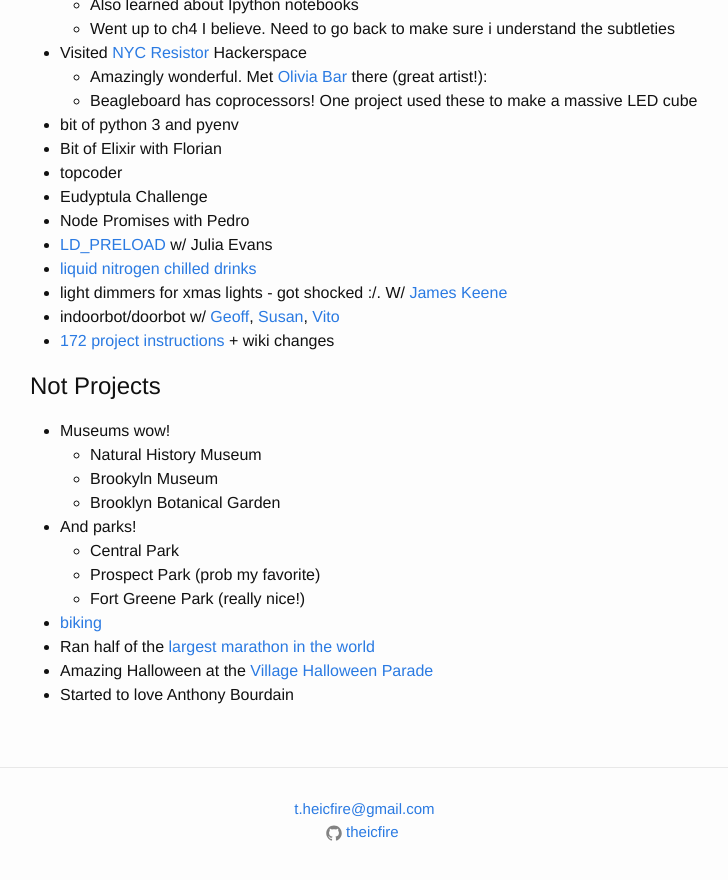
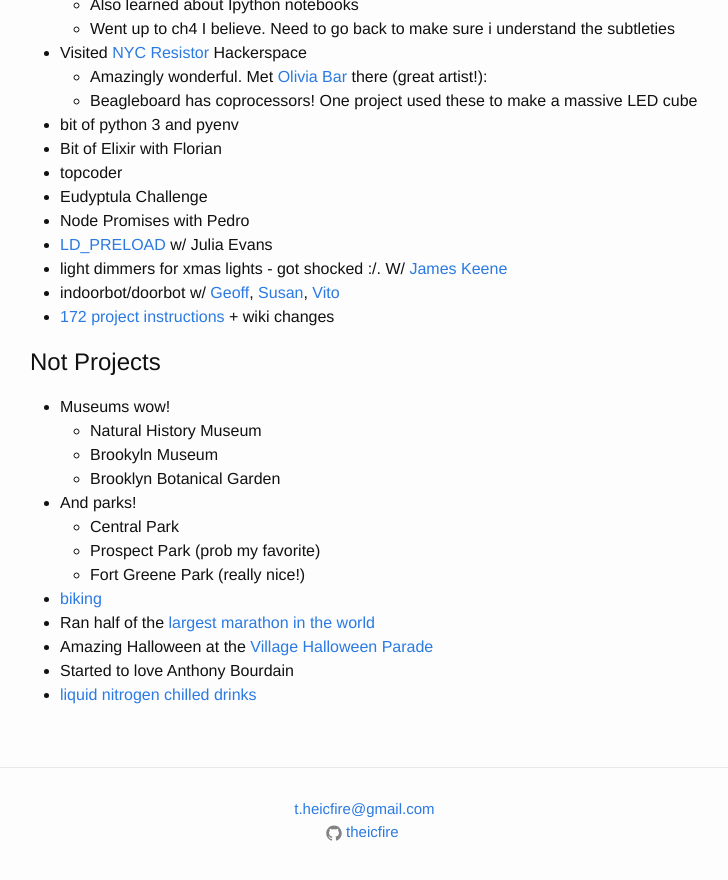
Before and after one commit to chaselambda/chaselambda.github.io, a Jekyll site: the page built from _posts/2014-12-21-hacker-school-projects.markdown, in a window 1280 px wide and 900 px high, scrolled down 882 px. Shown: the top 880 px of the window, without its empty margins (240-968 px from the left). Built offline with Jekyll 4.4.1, drawn with Linux system fonts in a browser that asks for light colours; part of the change alters nothing that is shown.

```diff
--- a/_posts/2014-12-21-hacker-school-projects.markdown
+++ b/_posts/2014-12-21-hacker-school-projects.markdown
@@ -48,7 +48,6 @@ I had an amazing time at [Hacker School](https://www.hackerschool.com/). Here ar
 * Eudyptula Challenge
 * Node Promises with Pedro
 * [LD_PRELOAD](http://blog.chaselambda.com/2014/11/25/how-tmux-starts-up-an-adventure-with-linux-tools.html) w/ Julia Evans
-* [liquid nitrogen chilled drinks](http://momofuku.com/new-york/booker-and-dax/)
 * light dimmers for xmas lights - got shocked :/. W/ [James Keene](https://twitter.com/_jak)
 * indoorbot/doorbot w/ [Geoff](https://github.com/RadicalZephyr), [Susan](https://github.com/susinmotion), [Vito](https://github.com/vitosamson)
 * [172 project instructions](http://ocw.mit.edu/courses/electrical-engineering-and-computer-science/6-172-performance-engineering-of-software-systems-fall-2010/) + wiki changes
@@ -67,3 +66,4 @@ I had an amazing time at [Hacker School](https://www.hackerschool.com/). Here ar
 * Ran half of the [largest marathon in the world](http://www.tcsnycmarathon.org/)
 * Amazing Halloween at the [Village Halloween Parade](http://www.halloween-nyc.com/)
 * Started to love Anthony Bourdain
+* [liquid nitrogen chilled drinks](http://momofuku.com/new-york/booker-and-dax/)
```
